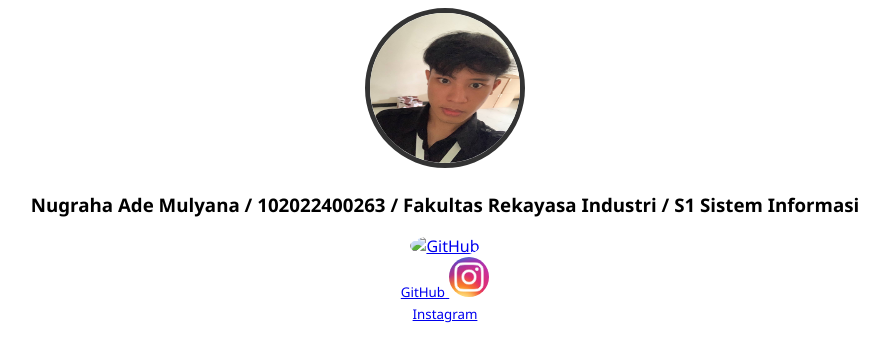
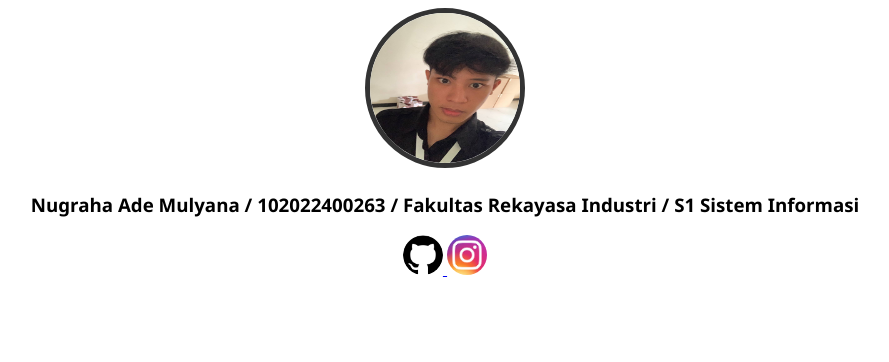
Before and after one commit to nuxras/nuxras.github.io, a plain HTML site: page index.html in a window 1280 px wide. Shown: the whole page, without its empty margins (195-1084 px from the left). Drawn offline with Linux system fonts and the light colour scheme.

Commit message:
Update index.html

```diff
--- a/index.html
+++ b/index.html
@@ -23,15 +23,11 @@
 
     <p>
     <a href="https://github.com/nuxras" target="_blank">
-        <img src="gigit.png" alt="GitHub" width="40" height="40" style="border-radius: 50%;">
-        <br>
-        <small>GitHub</small>
+        <img src="gitgit.png" alt="GitHub" width="40" height="40" style="border-radius: 50%;">
     </a>
 
     <a href="https://www.instagram.com/zen_nyu/" target="_blank">
         <img src="IG cuy.jpg" alt="Instagram" width="40" height="40" style="border-radius: 50%;">
-        <br>
-        <small>Instagram</small>
     </a>
     </p>
 
```
